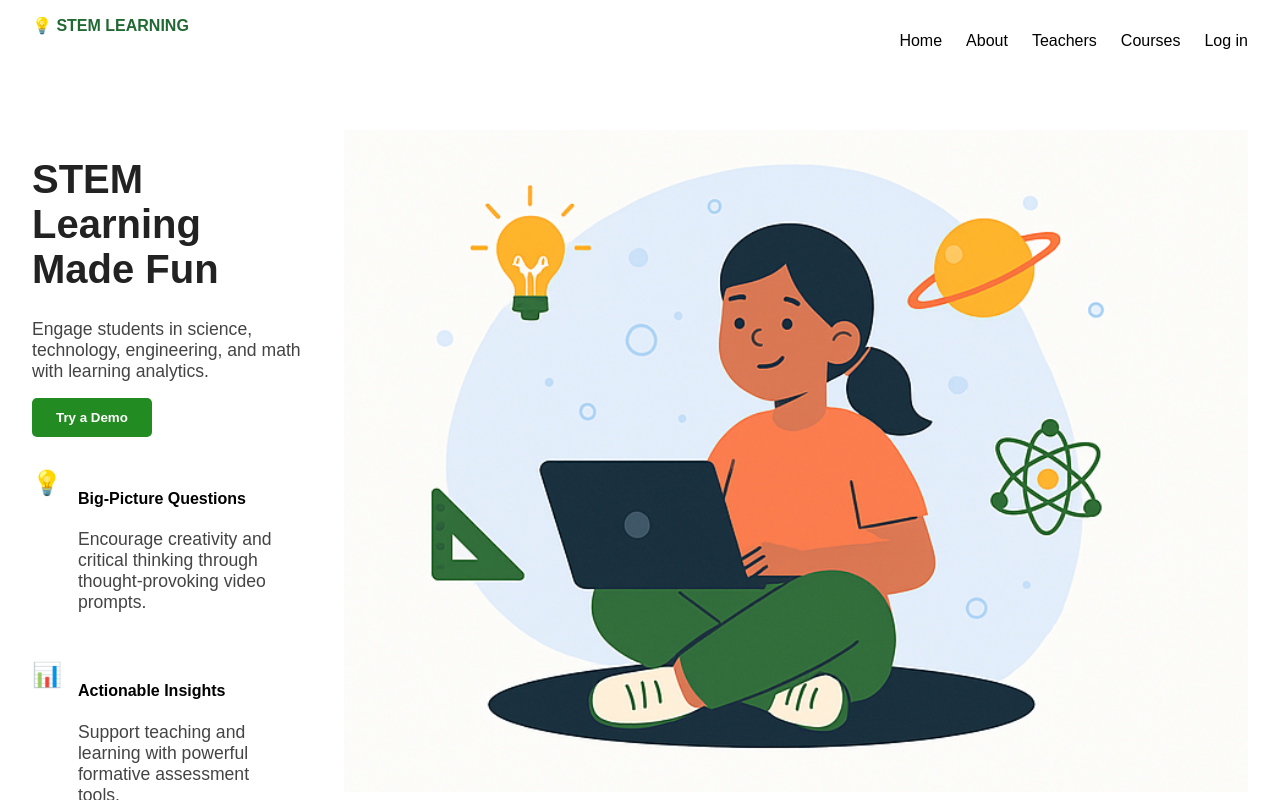
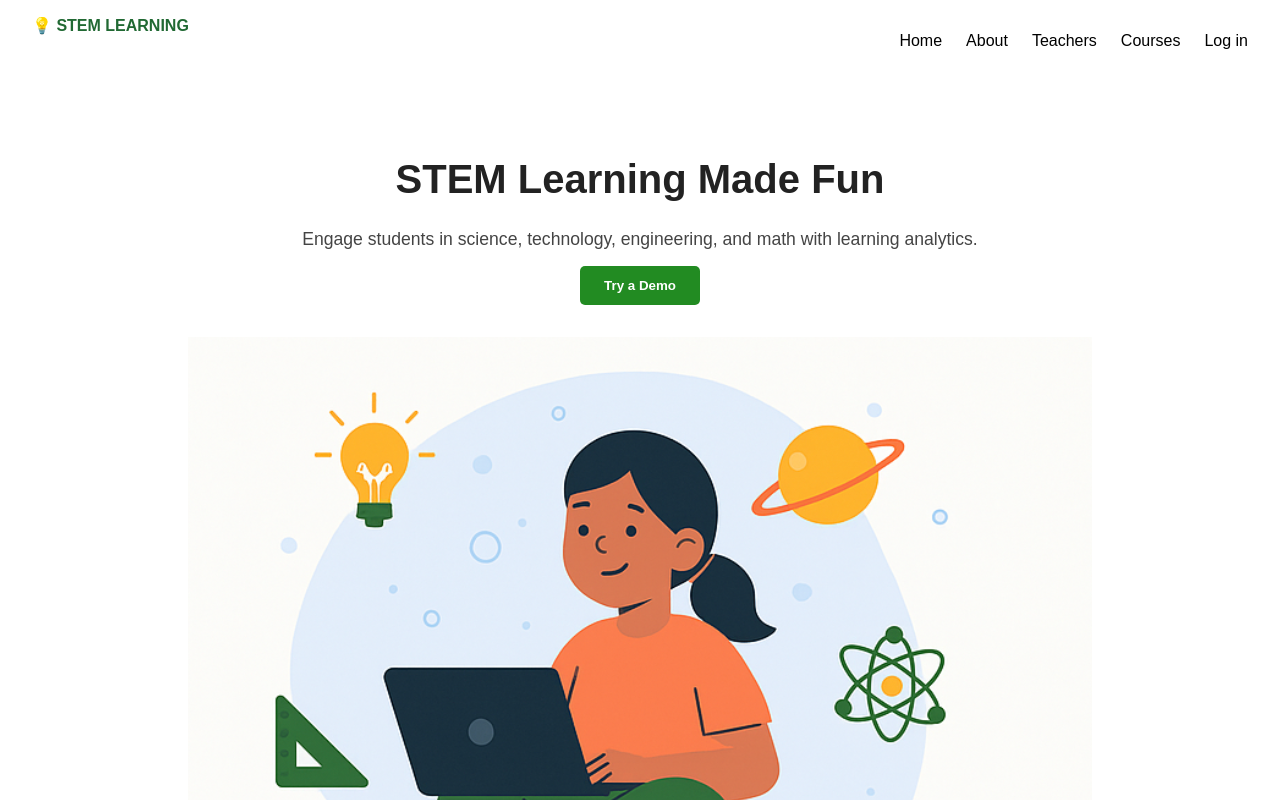
Before and after one commit to paingheinkyaw1/stemlearning_demo, a React (Create React App) app: page / in a window 1280 px wide. Shown: the top 800 px of the page. Built offline with nearby package versions, Linux system fonts and the light colour scheme.

Commit message:
update 3

```diff
--- a/src/HeroSection.css
+++ b/src/HeroSection.css
@@ -1,23 +1,18 @@
 .hero {
-  display: flex;
   padding: 3rem 2rem;
   background: white;
+  text-align: center;
 }
 
-.hero-left {
-  flex: 1;
-  padding-right: 2rem;
-}
-
-.hero-left h1 {
+.hero h1 {
   font-size: 2.5rem;
   color: #222;
 }
 
-.hero-left p {
+.hero p {
   font-size: 1.1rem;
+  color: #444;
   margin: 1rem 0;
-  color: #444;
 }
 
 .demo-btn {
@@ -31,24 +26,22 @@
   margin-bottom: 2rem;
 }
 
+.hero-image img {
+  max-width: 100%;
+  height: auto;
+  margin-bottom: 2rem;
+}
+
 .features {
   display: flex;
+  flex-wrap: wrap;
+  justify-content: center;
   gap: 2rem;
-  flex-wrap: wrap;
 }
 
 .feature-card {
   display: flex;
   gap: 1rem;
-  align-items: flex-start;
-  max-width: 250px;
+  max-width: 280px;
+  text-align: left;
 }
-
-.feature-card .icon {
-  font-size: 1.5rem;
-}
-
-.hero-right img {
-  max-width: 100%;
-  height: auto;
-}
--- a/src/HeroSection.js
+++ b/src/HeroSection.js
@@ -1,18 +1,22 @@
 import React from "react";
 import FeatureCard from "./FeatureCard";
+import LaptopImage from "./assets/laptop-kid.png"; // Or from a URL
 import "./HeroSection.css";
-import LaptopKidImage from './assets/laptop-kid.png';
 
 function HeroSection() {
   return (
     <div className="hero">
-      <div className="hero-left">
       <h1>STEM Learning Made Fun</h1>
       <p>
         Engage students in science, technology, engineering, and math with
         learning analytics.
       </p>
       <button className="demo-btn">Try a Demo</button>
+
+      <div className="hero-image">
+        <img src={LaptopImage} alt="Child using laptop" />
+      </div>
+
       <div className="features">
         <FeatureCard
           icon="💡"
@@ -31,10 +35,6 @@ function HeroSection() {
         />
       </div>
     </div>
-      <div className="hero-right">
-        <img src={LaptopKidImage} alt="Child using laptop" />
-      </div>
-    </div>
   );
 }
 
```
Lines whose indentation alone changed are shown as unchanged.
